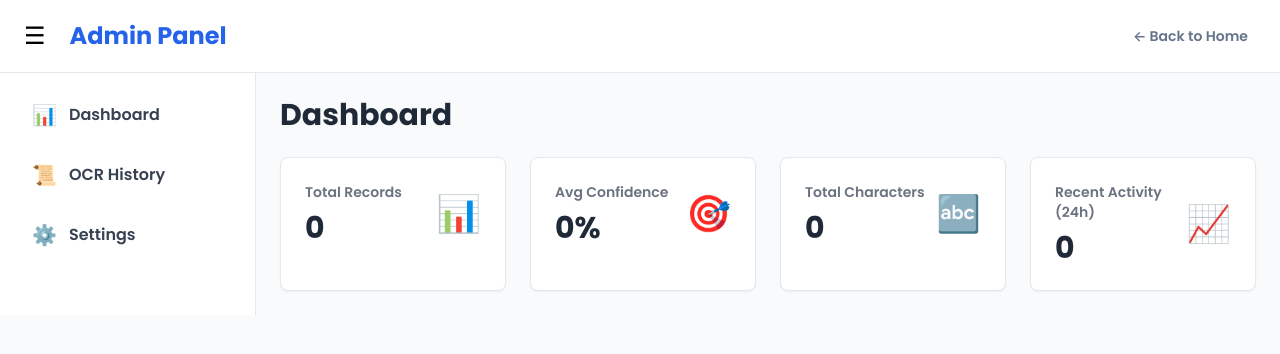
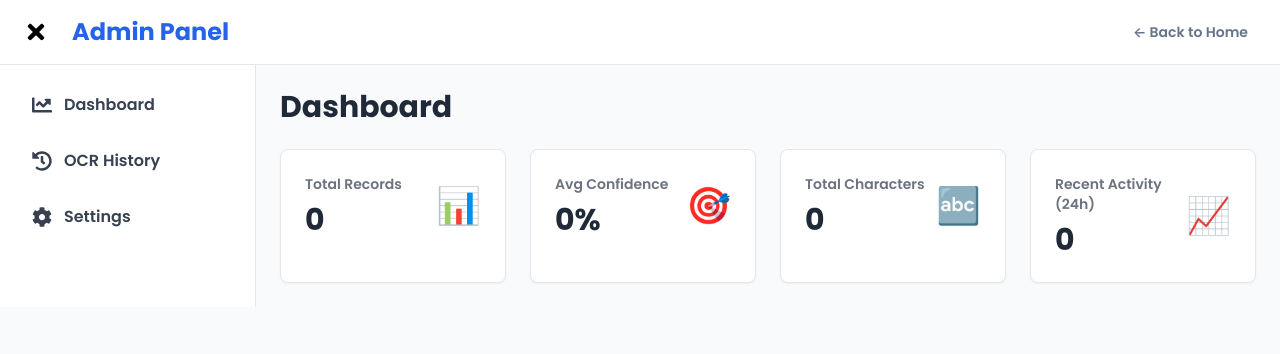
Before and after one commit to SajBajra/Final-Year-Project, a React app in the folder frontend/: page /admin in a window 1280 px wide. Shown: the top 354 px of the page. Built offline with nearby package versions, Linux system fonts and the light colour scheme; no server answers; the HTML template or start-up script is replaced by a standard one.

Commit message:
refactor: Replace emojis with icons in AdminLayout component

```diff
--- a/frontend/src/components/AdminLayout.jsx
+++ b/frontend/src/components/AdminLayout.jsx
@@ -1,5 +1,6 @@
 import { useState } from 'react'
 import { Link, useLocation, Outlet } from 'react-router-dom'
+import { FaChartLine, FaHistory, FaCog, FaBars, FaTimes } from 'react-icons/fa'
 import { ROUTES } from '../config/constants'
 
 const AdminLayout = () => {
@@ -7,9 +8,9 @@ const AdminLayout = () => {
   const location = useLocation()
 
   const menuItems = [
-    { path: '/admin/dashboard', label: 'Dashboard', icon: '📊' },
-    { path: '/admin/ocr-history', label: 'OCR History', icon: '📜' },
-    { path: '/admin/settings', label: 'Settings', icon: '⚙️' },
+    { path: '/admin/dashboard', label: 'Dashboard', icon: FaChartLine },
+    { path: '/admin/ocr-history', label: 'OCR History', icon: FaHistory },
+    { path: '/admin/settings', label: 'Settings', icon: FaCog },
   ]
 
   const isActive = (path) => location.pathname === path
@@ -24,7 +25,7 @@ const AdminLayout = () => {
               onClick={() => setSidebarOpen(!sidebarOpen)}
               className="p-2 rounded-lg hover:bg-gray-100 transition-colors"
             >
-              <span className="text-2xl">☰</span>
+              {sidebarOpen ? <FaTimes className="text-2xl" /> : <FaBars className="text-2xl" />}
             </button>
             <h1 className="text-2xl font-bold text-primary-600">Admin Panel</h1>
           </div>
@@ -57,7 +58,7 @@ const AdminLayout = () => {
                     : 'text-gray-700 hover:bg-gray-100'
                 }`}
               >
-                <span className="text-xl">{item.icon}</span>
+                <item.icon className="text-xl" />
                 <span className="font-semibold">{item.label}</span>
               </Link>
             ))}
```
